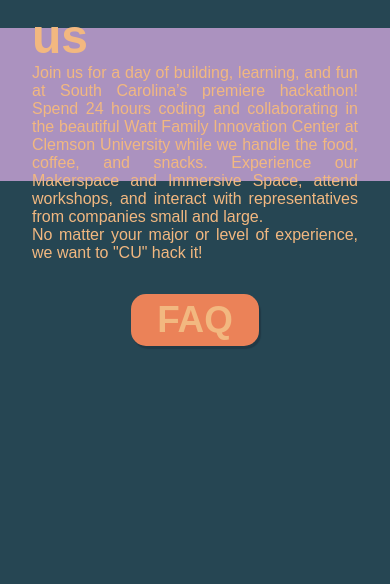
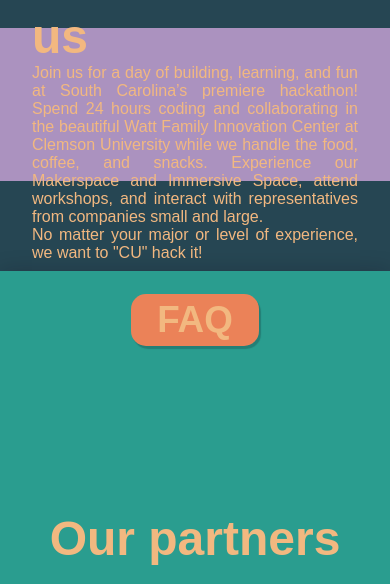
Before and after one commit to CUHackers/cuhackit-placeholder, a plain HTML site: page index.html in a window 390 px wide. Shown: the part 1156-1740 px from the top of the page. Drawn offline with Linux system fonts and the light colour scheme; a web font is replaced by a local one.

Commit message:
Possible responsiveness fix

```diff
--- a/helloworld.scss
+++ b/helloworld.scss
@@ -361,20 +361,15 @@ p {
   }
 }
 
-#aboutholder {
-  height: 25vh;
-  background-color: $deepwoods;
-}
 
 #about {
   width: 100%;
   position: absolute;
-  margin-top: -100vh;
+  margin-top: -700px;
   background-image: url("trees.png");
   background-size: 100%;
   background-repeat: no-repeat;
-  max-height: 115vh;
-
+  height: 850px;
 }
 
 
@@ -399,8 +394,7 @@ h2 {
 #about .text {
   z-index: 4;
   max-width: 600px;
-  min-height: 100vh;
-  bottom: -650px;
+  bottom: -500px;
   margin: auto;
   flex: 35%;
   text-align: justify;
@@ -440,9 +434,8 @@ h2 {
 
 #partners {
   margin: auto;
-  margin-top: 10vh;
   text-align: center;
-  padding: 5em 0 10em 0;
+  padding: 15em 0 10em 0;
   background-color: $spruce;
   width: 100%;
   box-shadow: 0px 0px 20px adjust-color($pillowfort, $lightness: -60%, $alpha: -.8);
--- a/index.html
+++ b/index.html
@@ -120,7 +120,7 @@
 <!--    <div id="parallax-group">
       <div id="hill" class="parallax rellax" data-rellax-speed="-2" ></div>
     </div>-->
-    <div id="about" c>
+    <div id="about" >
       <div class="block">
         <div class="text">
           <h2>a little about us</h2>
@@ -134,7 +134,6 @@
         </div>
       </div>
     </div>
-    <div id="aboutholder" ></div>
     <div id="rest" style="">
     <div id="partners" >
       <h2>Our partners</h2>
```
Also changed, not shown: helloworld.css, 1 other file.
